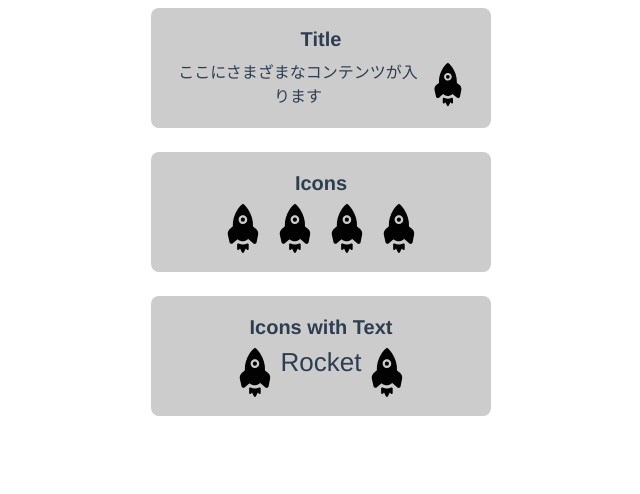
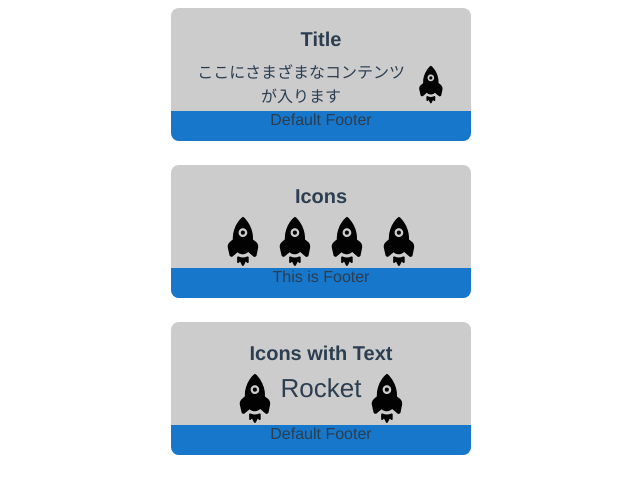
Before and after one commit to inatonix/vue-guide, a Vue app in the folder vue-guide/: page / in a window 1280 px wide. Shown: the top 494 px of the page, without its empty margins (319-959 px from the left). Built offline with nearby package versions, Linux system fonts and the light colour scheme.

Commit message:
add footer

```diff
--- a/vue-guide/src/App.vue
+++ b/vue-guide/src/App.vue
@@ -1,9 +1,9 @@
 <script setup lang="ts">
-import Reservation from './components/Reservation.vue';
+import CardList from './components/CardList.vue';
 </script>
 
 <template>
-  <Reservation></Reservation>
+  <CardList></CardList>
 </template>
 
 <style>
--- a/vue-guide/src/components/Card.vue
+++ b/vue-guide/src/components/Card.vue
@@ -6,21 +6,42 @@ defineProps<{
 </script>
 
 <template>
-  <div class="card">
-    <span class="title">{{ title }}</span>
-    <slot></slot>
+  <div class="card-container">
+    <div class="content">
+      <span class="title">{{ title }}</span>
+      <slot></slot>
+    </div>
+    <div class="footer">
+      <slot name="footer">Default Footer</slot>
+    </div>
   </div>
 </template>
 
 <style scoped>
-.card {
+.card-container {
   box-shadow: 2, 8px, black;
   border-radius: 8px;
-  padding: 20px 20px;
+  padding: 20px 0px 0px 0px;
+  width: 300px;
+  background-color: #ccc;
+  display: flex;
+  flex-direction: column;
+  align-items: center;
+}
+
+.content {
+  padding: 0px 20px 0px 20px;
 }
 
 .title {
   font-size: 20px;
   font-weight: 600;
 }
+
+.footer {
+  height: 30px;
+  background-color: rgb(22, 119, 203);
+  width: 100%;
+  border-radius: 0px 0px 8px 8px;
+}
 </style>
--- a/vue-guide/src/components/Reservation.vue
+++ b/vue-guide/src/components/CardList.vue
@@ -19,6 +19,9 @@ import RocketIcon from './RocketIcon.vue';
         <RocketIcon />
         <RocketIcon />
       </div>
+      <template #footer>
+        <span>This is Footer</span>
+      </template>
     </Card>
 
     <Card title="Icons with Text" class="card with-text-card">
@@ -39,12 +42,6 @@ import RocketIcon from './RocketIcon.vue';
 }
 
 .card {
-  width: 300px;
-  height: 80px;
-  background-color: #ccc;
-  display: flex;
-  flex-direction: column;
-  align-items: center;
   margin-bottom: 24px;
 }
 
```
